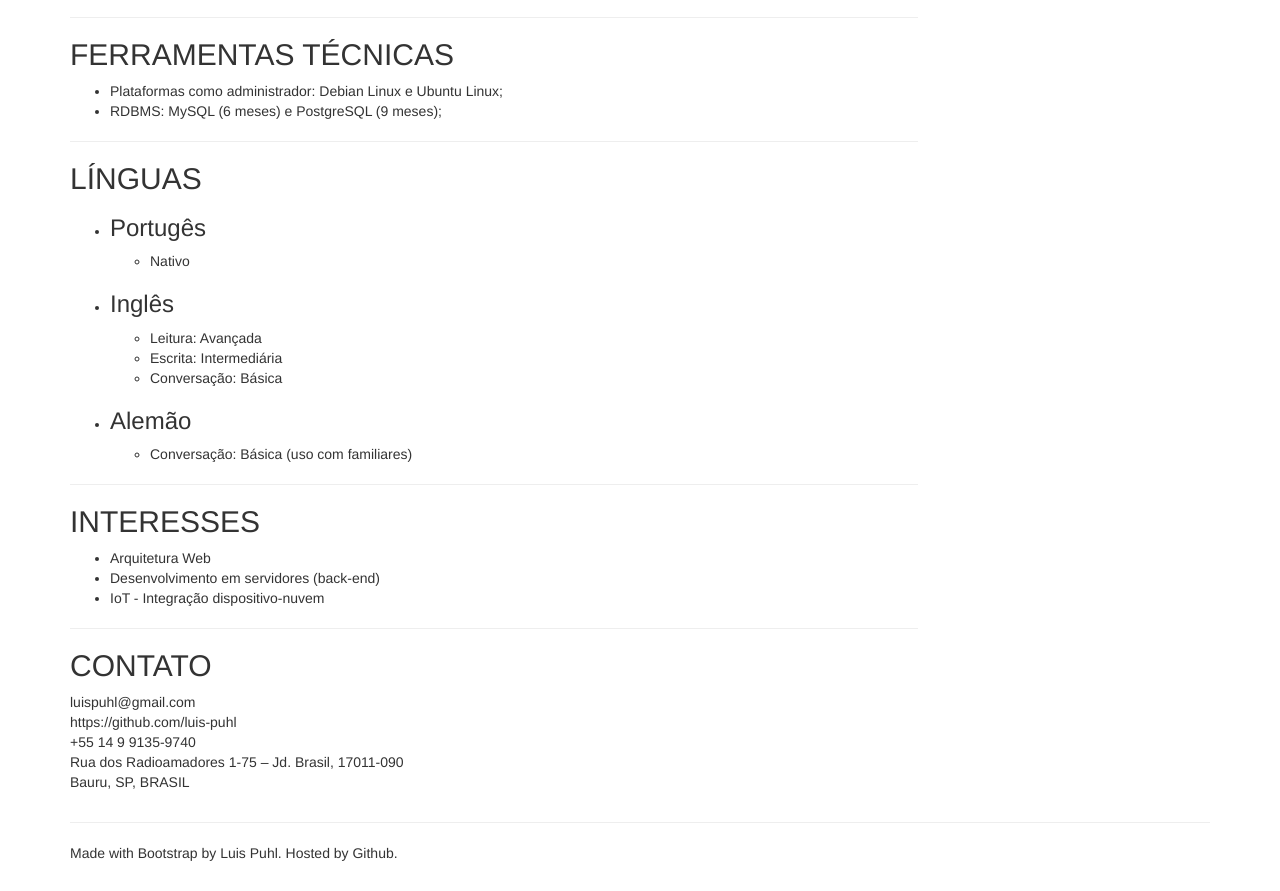
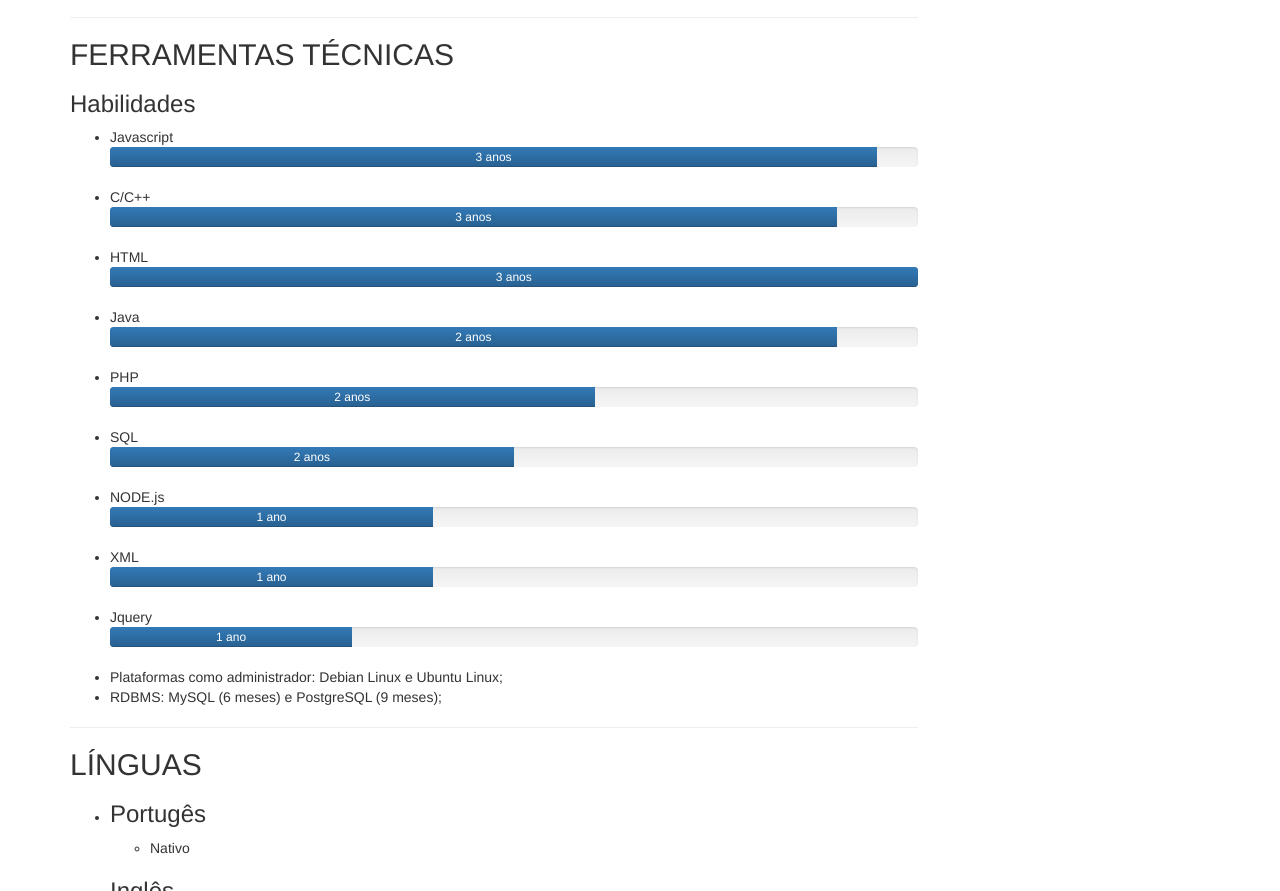
Before and after one commit to luis-puhl/luis-puhl.github.io, a plain HTML site: page index.html in a window 1280 px wide. Shown: the part 1056-1947 px from the top of the page. Drawn offline with nearby package versions, Linux system fonts and the light colour scheme.

Commit message:
Skills components

```diff
--- a/index.html
+++ b/index.html
@@ -25,6 +25,9 @@
 			color: #563d7c;
 			background-color: transparent;
 			border-left: 2px solid #563d7c;
+		}
+		.progress-bar {
+			min-width: 2em;
 		}
 	</style>
 </head>
@@ -125,11 +128,104 @@
 								Friggere Pizza Frita entre outros.</li>
 						</ul>
 					</li>
-
 				</ul>
 				<hr />
 
 				<h2 id="skills">FERRAMENTAS TÉCNICAS</h2>
+				<h3>Habilidades</h3>
+				<ul>
+					<li>
+						Javascript
+						<div class="progress">
+							<div class="progress-bar" role="progressbar"
+							style="width: 95%;" aria-valuenow="95"
+							aria-valuemin="0" aria-valuemax="100">
+								3 anos
+							</div>
+						</div>
+					</li>
+					<li>
+						C/C++
+						<div class="progress">
+							<div class="progress-bar" role="progressbar"
+							style="width: 90%;" aria-valuenow="90"
+							aria-valuemin="0" aria-valuemax="100">
+								3 anos
+							</div>
+						</div>
+					</li>
+					<li>
+						HTML
+						<div class="progress">
+							<div class="progress-bar" role="progressbar"
+							style="width: 100%;" aria-valuenow="100"
+							aria-valuemin="0" aria-valuemax="100">
+								3 anos
+							</div>
+						</div>
+					</li>
+					<li>
+						Java
+						<div class="progress">
+							<div class="progress-bar" role="progressbar"
+							style="width: 90%;" aria-valuenow="90"
+							aria-valuemin="0" aria-valuemax="100">
+								2 anos
+							</div>
+						</div>
+					</li>
+					<li>
+						PHP
+						<div class="progress">
+							<div class="progress-bar" role="progressbar"
+							style="width: 60%;" aria-valuenow="60"
+							aria-valuemin="0" aria-valuemax="100">
+								2 anos
+							</div>
+						</div>
+					</li>
+					<li>
+						SQL
+						<div class="progress">
+							<div class="progress-bar" role="progressbar"
+							style="width: 50%;" aria-valuenow="50"
+							aria-valuemin="0" aria-valuemax="100">
+								2 anos
+							</div>
+						</div>
+					</li>
+					<li>
+						NODE.js
+						<div class="progress">
+							<div class="progress-bar" role="progressbar"
+							style="width: 40%;" aria-valuenow="40"
+							aria-valuemin="0" aria-valuemax="100">
+								1 ano
+							</div>
+						</div>
+					</li>
+					<li>
+						XML
+						<div class="progress">
+							<div class="progress-bar" role="progressbar"
+							style="width: 40%;" aria-valuenow="60"
+							aria-valuemin="0" aria-valuemax="100">
+								1 ano
+							</div>
+						</div>
+					</li>
+					<li>
+						Jquery
+						<div class="progress">
+							<div class="progress-bar" role="progressbar"
+							style="width: 30%;" aria-valuenow="30"
+							aria-valuemin="0" aria-valuemax="100">
+								1 ano
+							</div>
+						</div>
+					</li>
+				</ul>
+
 				<ul>
 					<li>Plataformas como administrador: Debian Linux e Ubuntu Linux;</li>
 					<li>RDBMS: MySQL (6 meses) e PostgreSQL (9 meses);</li>
```
